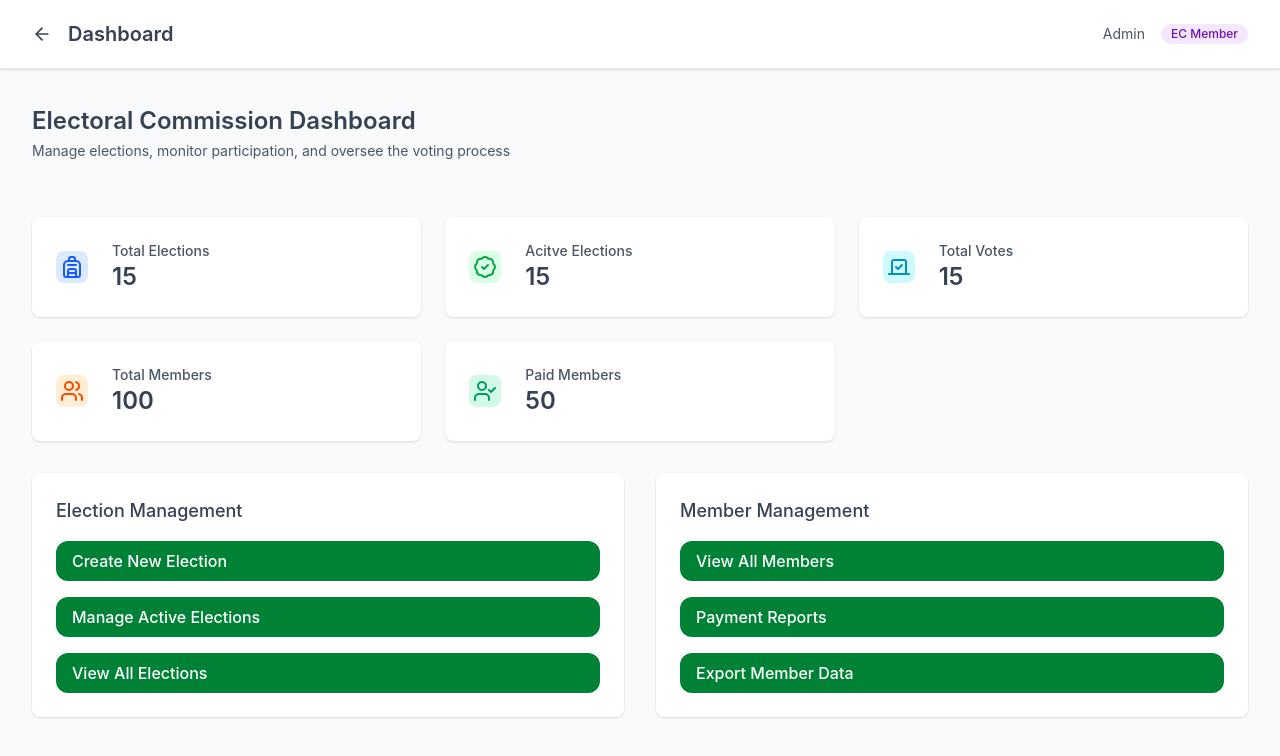
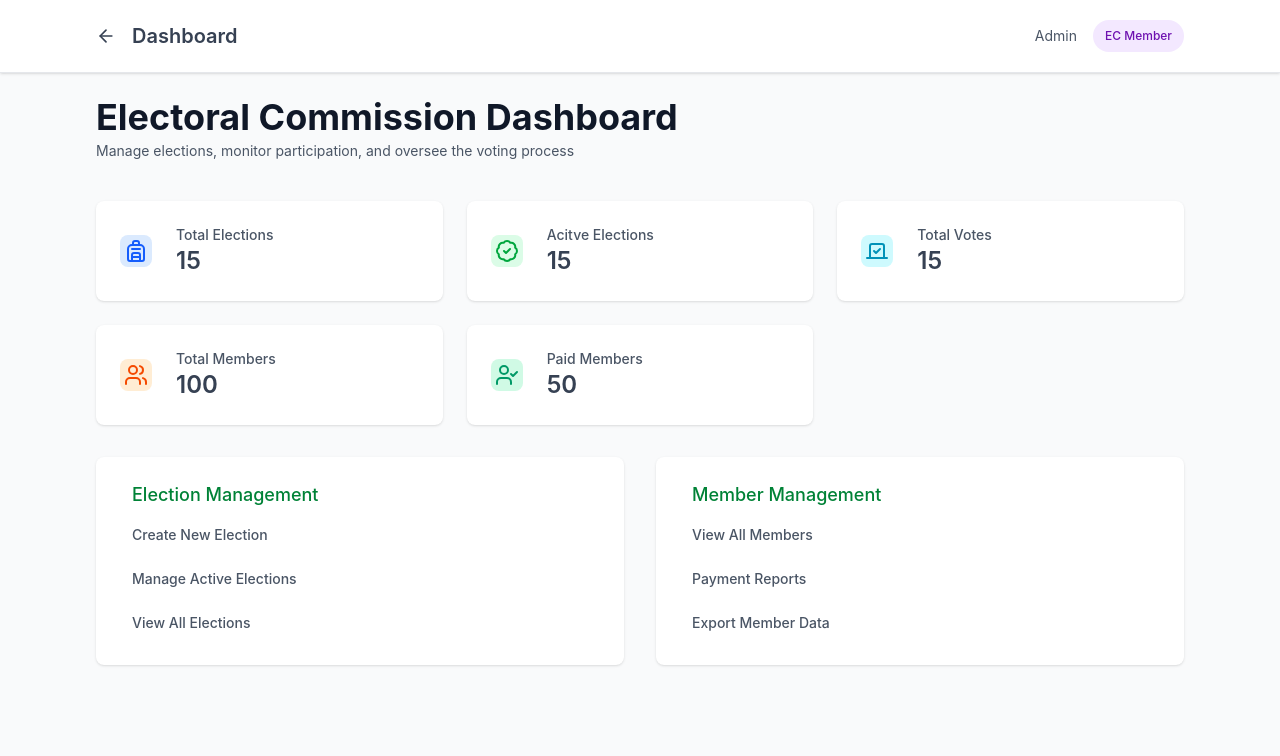
Before and after one commit to manaf-dev/gmsa-voting-app, a Vue app in the folder frontend/: page /admin in a window 1280 px wide. Shown: the top 756 px of the page. Built offline with nearby package versions, Linux system fonts and the light colour scheme.

Commit message:
style: modify admin dashboard  styling

```diff
--- a/frontend/src/pages/admin/AdminDashboard.vue
+++ b/frontend/src/pages/admin/AdminDashboard.vue
@@ -6,7 +6,7 @@ import { ArrowLeft, Backpack, BadgeCheck, Vote, Users, UserCheck } from 'lucide-
   <div class="min-h-screen bg-gray-50">
     <nav class="bg-white shadow border-b border-gray-200 sticky top-0 w-full">
       <div
-        class="max-w-7xl w-full mx-auto px-4 lg:px-8 flex justify-between items-center py-3 md:py-5"
+        class="max-w-6xl w-full mx-auto px-4 lg:px-8 flex justify-between items-center py-3 md:py-5"
       >
         <div class="flex items-center space-x-4">
           <router-link to="/dashboard" class="text-primary-600">
@@ -18,19 +18,21 @@ import { ArrowLeft, Backpack, BadgeCheck, Vote, Users, UserCheck } from 'lucide-
           class="flex flex-col md:flex-row items-center justify-center md:space-x-4 space-y-0.5 md:space-y-0"
         >
           <p class="text-sm text-gray-600">Admin</p>
-          <p class="px-2.5 py-0.5 rounded-full text-xs font-medium bg-purple-100 text-purple-800">
+          <p class="px-3 py-2 rounded-full text-xs font-medium bg-purple-100 text-purple-800">
             EC Member
           </p>
         </div>
       </div>
     </nav>
 
-    <div class="max-w-7xl mx-auto py-6 px-4 lg:px-8">
+    <div class="max-w-6xl mx-auto py-6 px-4 lg:px-8">
       <!--main content-->
 
       <!--header-->
-      <div class="md:mt-3 md:mb-8">
-        <h2 class="text-2xl font-semibold text-gray-700">Electoral Commission Dashboard</h2>
+      <div class="md:mb-4">
+        <h2 class="text-2xl md:text-3xl lg:text-4xl font-bold text-gray-900">
+          Electoral Commission Dashboard
+        </h2>
         <p class="mt-1 text-sm text-gray-600">
           Manage elections, monitor participation, and oversee the voting process
         </p>
@@ -39,9 +41,11 @@ import { ArrowLeft, Backpack, BadgeCheck, Vote, Users, UserCheck } from 'lucide-
 
     <!-- Quick Stats -->
     <div
-      class="max-w-7xl mx-auto grid grid-cols-1 md:grid-cols-2 lg:grid-cols-3 gap-6 mb-8 px-4 lg:px-8"
+      class="max-w-6xl mx-auto grid grid-cols-1 md:grid-cols-2 lg:grid-cols-3 gap-6 mb-8 px-4 lg:px-8"
     >
-      <div class="bg-white rounded-lg shadow p-6 flex items-center gap-6">
+      <div
+        class="bg-white rounded-lg shadow p-6 flex items-center gap-6 hover:shadow-lg transition-shadow duration-200"
+      >
         <div class="bg-blue-100 w-8 h-8 rounded-lg flex items-center justify-center">
           <Backpack class="w-6 h-6 text-blue-600" />
         </div>
@@ -51,7 +55,7 @@ import { ArrowLeft, Backpack, BadgeCheck, Vote, Users, UserCheck } from 'lucide-
         </div>
       </div>
       <!--Q2-->
-      <div class="bg-white rounded-lg shadow p-6 flex items-center gap-6">
+      <div class="bg-white rounded-lg shadow p-6 flex items-center gap-6 hover:shadow-lg">
         <div class="bg-green-100 w-8 h-8 rounded-lg flex items-center justify-center">
           <BadgeCheck class="w-6 h-6 text-green-600" />
         </div>
@@ -61,7 +65,7 @@ import { ArrowLeft, Backpack, BadgeCheck, Vote, Users, UserCheck } from 'lucide-
         </div>
       </div>
       <!--Q3-->
-      <div class="bg-white rounded-lg shadow p-6 flex items-center gap-6">
+      <div class="bg-white rounded-lg shadow p-6 flex items-center gap-6 hover:shadow-lg">
         <div class="bg-cyan-100 w-8 h-8 rounded-lg flex items-center justify-center">
           <Vote class="w-6 h-6 text-cyan-600" />
         </div>
@@ -71,7 +75,7 @@ import { ArrowLeft, Backpack, BadgeCheck, Vote, Users, UserCheck } from 'lucide-
         </div>
       </div>
       <!--Q4-->
-      <div class="bg-white rounded-lg shadow p-6 flex items-center gap-6">
+      <div class="bg-white rounded-lg shadow p-6 flex items-center gap-6 hover:shadow-lg">
         <div class="bg-orange-100 w-8 h-8 rounded-lg flex items-center justify-center">
           <Users class="w-6 h-6 text-orange-600" />
         </div>
@@ -81,7 +85,7 @@ import { ArrowLeft, Backpack, BadgeCheck, Vote, Users, UserCheck } from 'lucide-
         </div>
       </div>
       <!--Q5-->
-      <div class="bg-white rounded-lg shadow p-6 flex items-center gap-6">
+      <div class="bg-white rounded-lg shadow p-6 flex items-center gap-6 hover:shadow-lg">
         <div class="bg-emerald-100 w-8 h-8 rounded-lg flex items-center justify-center">
           <UserCheck class="w-6 h-6 text-emerald-600" />
         </div>
@@ -93,47 +97,49 @@ import { ArrowLeft, Backpack, BadgeCheck, Vote, Users, UserCheck } from 'lucide-
     </div>
 
     <!-- Quick Actions -->
-    <div class="max-w-7xl mx-auto grid grid-cols-1 lg:grid-cols-2 gap-8 mb-8 px-4 lg:px-8">
-      <div class="bg-white rounded-lg shadow p-6 text-left">
-        <h3 class="text-lg font-medium text-gray-700 mb-4">Election Management</h3>
-        <div class="space-y-4">
+    <div
+      class="max-w-6xl mx-auto grid grid-cols-1 md:grid-cols-2 gap-8 mb-8 px-4 lg:px-8 text-sm font-medium text-gray-600"
+    >
+      <div class="bg-white rounded-lg shadow p-6">
+        <h3 class="text-lg text-green-700 mb-2 px-3">Election Management</h3>
+        <div class="space-y-2">
           <router-link
             to="/admin/elections/create"
-            class="block w-full rounded-xl bg-green-700 hover:bg-green-800 text-white justify-center py-2 px-4 font-medium text-left"
+            class="block w-max py-2 px-3 rounded-full hover:bg-gray-100 hover:text-gray-900"
           >
             Create New Election
           </router-link>
           <router-link
             to="/elections"
-            class="block w-full rounded-xl bg-green-700 hover:bg-green-800 text-white justify-center py-2 px-4 font-medium text-left"
+            class="block w-max py-2 px-3 rounded-full hover:bg-gray-100 hover:text-gray-900"
           >
             Manage Active Elections
           </router-link>
           <router-link
             to="/elections"
-            class="block w-full rounded-xl bg-green-700 hover:bg-green-800 text-white justify-center py-2 px-4 font-medium text-left"
+            class="block w-max py-2 px-3 rounded-full hover:bg-gray-100 hover:text-gray-900"
           >
             View All Elections
           </router-link>
         </div>
       </div>
 
-      <div class="bg-white rounded-lg shadow p-6 text-left">
-        <h3 class="text-lg font-medium text-gray-700 mb-4">Member Management</h3>
-        <div class="space-y-4">
+      <div class="bg-white rounded-lg shadow p-6">
+        <h3 class="text-lg text-green-700 mb-2 px-3">Member Management</h3>
+        <div class="space-y-2">
           <router-link
             to="/admin/members"
-            class="block w-full rounded-xl bg-green-700 hover:bg-green-800 text-white py-2 px-4 font-medium text-left"
+            class="block w-max py-2 px-3 rounded-full hover:bg-gray-100 hover:text-gray-900"
           >
             View All Members
           </router-link>
           <button
-            class="block w-full rounded-xl bg-green-700 hover:bg-green-800 text-white py-2 px-4 font-medium text-left"
+            class="block w-max py-2 px-3 rounded-full hover:bg-gray-100 hover:text-gray-900 text-left"
           >
             Payment Reports
           </button>
           <button
-            class="block w-full rounded-xl bg-green-700 hover:bg-green-800 text-white py-2 px-4 font-medium text-left"
+            class="block w-max py-2 px-3 rounded-full hover:bg-gray-100 hover:text-gray-900 text-left"
           >
             Export Member Data
           </button>
```
